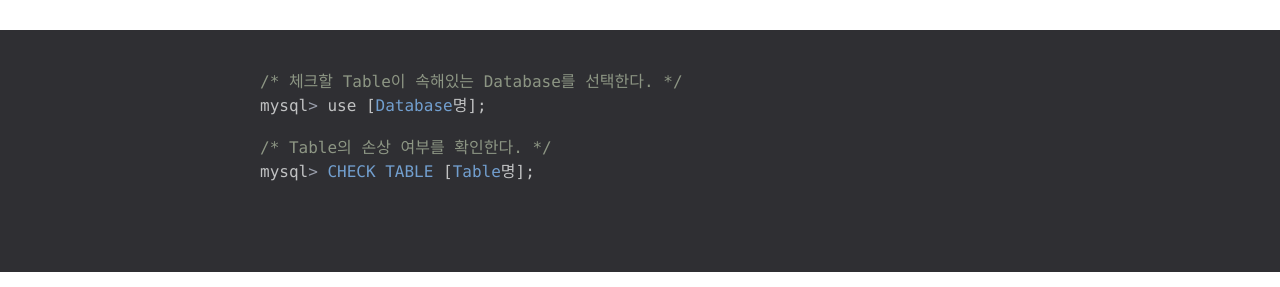
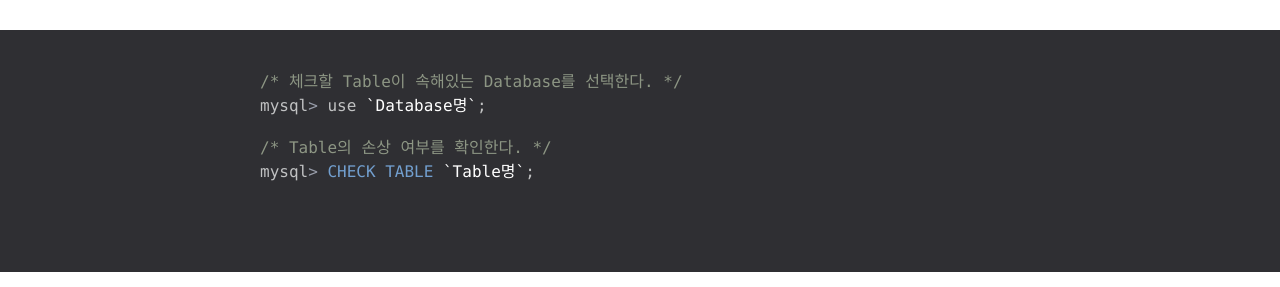
Before and after one commit to rainofpainki/rainofpainki.github.io, a Jekyll site: the page built from _posts/2018-02-07-mysql-optimize.md, in a window 1280 px wide and 900 px high, scrolled down 564 px. Shown: the part 164-451 px from the top of the window. Built offline with Jekyll 4.4.1, drawn with Linux system fonts in a browser that asks for light colours; comment, search, counter and statistics services are not loaded.

Commit message:
fix markdown

````diff
--- a/_posts/2018-02-07-mysql-optimize.md
+++ b/_posts/2018-02-07-mysql-optimize.md
@@ -17,10 +17,10 @@ MySQL에서는 테이블이 손상 되었는지 여부를 확인(`check`)하고,
 
 ```sql
 /* 체크할 Table이 속해있는 Database를 선택한다. */
-mysql> use [Database명];
+mysql> use `Database명`;
 
 /* Table의 손상 여부를 확인한다. */
-mysql> CHECK TABLE [Table명];
+mysql> CHECK TABLE `Table명`;
 
 ```
 
````
